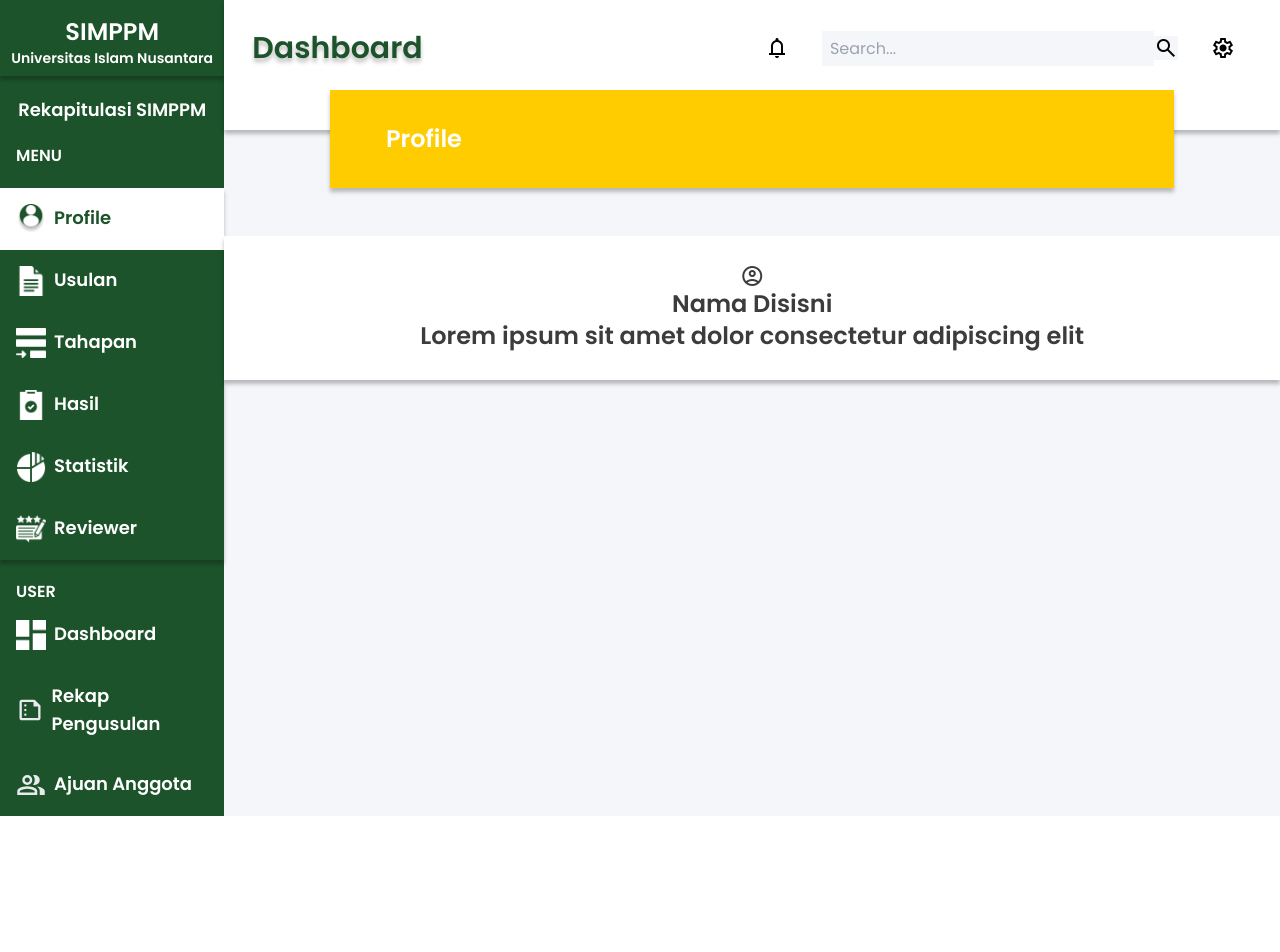
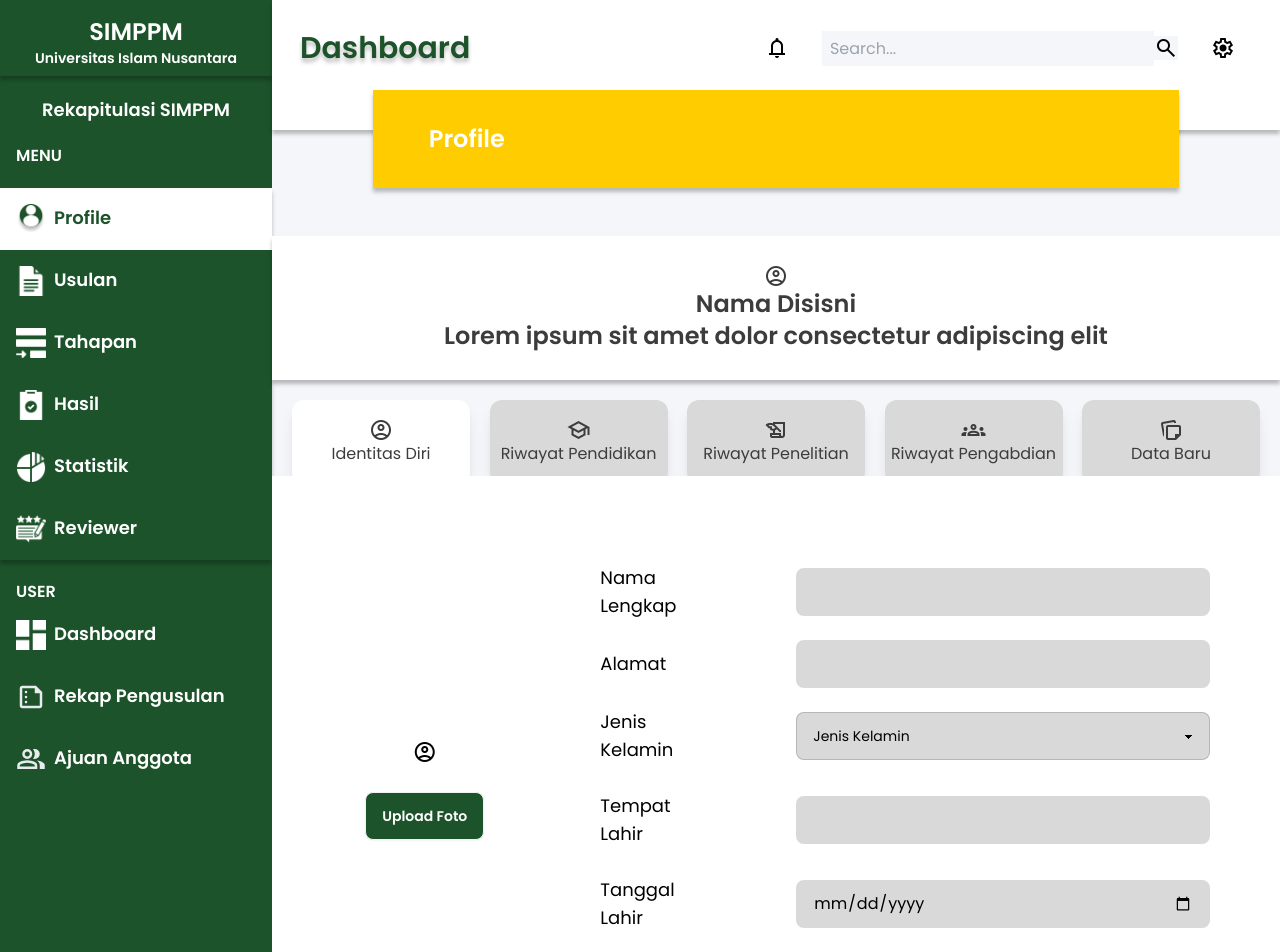
Before and after one commit to Rifansyah12/LPPMuninus, a Next.js app in the folder frontend/: page /dashboard/profile in a window 1280 px wide. Shown: the top 952 px of the page. Before the commit the page ends 816 px from the top, so only its background shows below. Built offline with nearby package versions, Linux system fonts and the light colour scheme.

Commit message:
feat: create nav menu profile

```diff
--- /dev/null
+++ b/frontend/src/components/HeadDashboard.tsx
@@ -0,0 +1,55 @@
+import { useState } from "react";
+
+export default function HeadDashboard({title}: {title: string}) {
+    const [searchValue, setSearchValue] = useState("");
+
+    // Fungsi untuk menangani klik dan enter
+    const handleSearch = () => {
+      console.log(searchValue); // Menampilkan nilai input di console
+    };
+
+    // Fungsi untuk menangani tombol "Enter"
+    const handleKeyDown = (event: React.KeyboardEvent<HTMLInputElement>) => {
+      if (event.key === "Enter") {
+        handleSearch();
+      }
+    };
+  return (
+    <header>
+      <div className="h-[130px] py-[1.5rem] px-7 bg-white text-black shadow-md">
+        <div className="flex justify-between  items-center ">
+          <h1 className="text-3xl text-[#1C532A] text-shadow font-semibold">
+            Dashboard
+          </h1>
+          <div className="flex items-center gap-4">
+            <button className="btn btn-ghost">
+              <span className="material-symbols-outlined">notifications</span>
+            </button>
+            <div className="flex items-center">
+              <input
+                type="text"
+                value={searchValue}
+                onChange={(e) => setSearchValue(e.target.value)}
+                onKeyDown={handleKeyDown} // Event handler untuk tombol "Enter"
+                className="h-[35px] bg-[#F4F6F9] text-[#000000] outline-none border-none px-2"
+                placeholder="Search..."
+              />
+              <span
+                className="material-symbols-outlined bg-[#F4F6F9] text-[35px] cursor-pointer"
+                onClick={handleSearch} // Event handler untuk klik ikon
+              >
+                search
+              </span>
+            </div>
+            <div className="btn btn-ghost">
+              <span className="material-symbols-outlined">settings</span>
+            </div>
+          </div>
+        </div>
+      </div>
+      <div className="w-[80%] -mt-[2.5rem] mx-auto pl-[3.5rem] flex bg-[#FFCC00] text-white h-[98px] items-center shadow-md">
+        <h2 className="text-2xl font-semibold">{title}</h2>
+      </div>
+    </header>
+  );
+}
--- /dev/null
+++ b/frontend/src/components/Sidebar.tsx
@@ -0,0 +1,33 @@
+import ListMenu from "@/components/ListMenu";
+export default function Sidebar() {
+  return (
+    <div className="min-w-[17rem] bg-[#1C532A] block text-[#FFFFFF]">
+      <div className="shadow-[0px_4px_4px_0px_rgba(0,0,0,0.25)] pt-4 pb-2 text-center">
+        <h1 className="text-2xl font-semibold">SIMPPM</h1>
+        <h2 className="text-sm font-semibold">Universitas Islam Nusantara</h2>
+      </div>
+      <h2 className="text-center text-lg font-semibold py-5">
+        Rekapitulasi SIMPPM
+      </h2>
+      <h3 className="pl-4 text-base font-semibold">MENU</h3>
+      <div className="shadow-[0px_4px_4px_0px_rgba(0,0,0,0.25)] my-5">
+        <div className="">
+          <ListMenu text="Profile" icon="/icon/profile.png" active={true} />
+          <ListMenu text="Usulan" icon="/icon/usulan.png" />
+          <ListMenu text="Tahapan" icon="/icon/tahapan.png" />
+          <ListMenu text="Hasil" icon="/icon/hasil.png" />
+          <ListMenu text="Statistik" icon="/icon/piechart.png" />
+          <ListMenu text="Reviewer" icon="/icon/review.png" />
+        </div>
+      </div>
+      <h3 className="pl-4 text-base font-semibold">USER</h3>
+      <div className="">
+        <div className="">
+          <ListMenu text="Dashboard" icon="/icon/dashboard.png" />
+          <ListMenu text="Rekap Pengusulan" icon="/icon/summary.svg" />
+          <ListMenu text="Ajuan Anggota" icon="/icon/group.svg" />
+        </div>
+      </div>
+    </div>
+  );
+}
--- a/frontend/src/pages/dashboard/profile/index.tsx
+++ b/frontend/src/pages/dashboard/profile/index.tsx
@@ -1,21 +1,10 @@
-import ListMenu from "@/components/ListMenu";
+import HeadDashboard from "@/components/HeadDashboard";
+import Sidebar from "@/components/Sidebar";
 import Head from "next/head";
 import { useState } from "react";
 
 export default function Profile() {
-  const [searchValue, setSearchValue] = useState("");
-
-  // Fungsi untuk menangani klik dan enter
-  const handleSearch = () => {
-    console.log(searchValue); // Menampilkan nilai input di console
-  };
-
-  // Fungsi untuk menangani tombol "Enter"
-  const handleKeyDown = (event: React.KeyboardEvent<HTMLInputElement>) => {
-    if (event.key === "Enter") {
-      handleSearch();
-    }
-  };
+  const [activeMenu, setActiveMenu] = useState("Identitas Diri");
   return (
     <div className="">
       <Head>
@@ -27,77 +16,15 @@ export default function Profile() {
       </Head>
       <div className="flex w-full bg-primary text-black">
         {/* Side Bar Start */}
-        <div className="w-[17rem] bg-[#1C532A] block text-[#FFFFFF]">
-          <div className="shadow-[0px_4px_4px_0px_rgba(0,0,0,0.25)] pt-4 pb-2 text-center">
-            <h1 className="text-2xl font-semibold">SIMPPM</h1>
-            <h2 className="text-sm font-semibold">
-              Universitas Islam Nusantara
-            </h2>
-          </div>
-          <h2 className="text-center text-lg font-semibold py-5">
-            Rekapitulasi SIMPPM
-          </h2>
-          <h3 className="pl-4 text-base font-semibold">MENU</h3>
-          <div className="shadow-[0px_4px_4px_0px_rgba(0,0,0,0.25)] my-5">
-            <div className="">
-              <ListMenu text="Profile" icon="/icon/profile.png" active={true} />
-              <ListMenu text="Usulan" icon="/icon/usulan.png" />
-              <ListMenu text="Tahapan" icon="/icon/tahapan.png" />
-              <ListMenu text="Hasil" icon="/icon/hasil.png" />
-              <ListMenu text="Statistik" icon="/icon/piechart.png" />
-              <ListMenu text="Reviewer" icon="/icon/review.png" />
-            </div>
-          </div>
-          <h3 className="pl-4 text-base font-semibold">USER</h3>
-          <div className="">
-            <div className="">
-              <ListMenu text="Dashboard" icon="/icon/dashboard.png" />
-              <ListMenu text="Rekap Pengusulan" icon="/icon/summary.svg" />
-              <ListMenu text="Ajuan Anggota" icon="/icon/group.svg" />
-            </div>
-          </div>
-        </div>
+        <Sidebar />
         {/* Side Bar End */}
 
         {/* Content Start */}
 
         <div className="w-full">
-          <div className="h-[130px] py-[1.5rem] px-7 bg-white text-black shadow-md">
-            <div className="flex justify-between  items-center ">
-              <h1 className="text-3xl text-[#1C532A] text-shadow font-semibold">
-                Dashboard
-              </h1>
-              <div className="flex items-center gap-4">
-                <button className="btn btn-ghost">
-                  <span className="material-symbols-outlined">
-                    notifications
-                  </span>
-                </button>
-                <div className="flex items-center">
-                  <input
-                    type="text"
-                    value={searchValue}
-                    onChange={(e) => setSearchValue(e.target.value)}
-                    onKeyDown={handleKeyDown} // Event handler untuk tombol "Enter"
-                    className="h-[35px] bg-[#F4F6F9] text-[#000000] outline-none border-none px-2"
-                    placeholder="Search..."
-                  />
-                  <span
-                    className="material-symbols-outlined bg-[#F4F6F9] text-[35px] cursor-pointer"
-                    onClick={handleSearch} // Event handler untuk klik ikon
-                  >
-                    search
-                  </span>
-                </div>
-                <div className="btn btn-ghost">
-                  <span className="material-symbols-outlined">settings</span>
-                </div>
-              </div>
-            </div>
-          </div>
-          <div className="w-[80%] -mt-[2.5rem] mx-auto pl-[3.5rem] flex bg-[#FFCC00] text-white h-[98px] items-center shadow-md">
-            <h2 className="text-2xl font-semibold">Profile</h2>
-          </div>
+          {/* Header Dashboard Start */}
+          <HeadDashboard title="Profile" />
+          {/* Header Dashboard End */}
 
           {/* Head Profile Dashboard Start */}
           <div className="w-full py-7 flex justify-center items-center flex-col bg-white shadow-md mt-[3rem] text-primary">
@@ -112,11 +39,149 @@ export default function Profile() {
           {/* Head Profile Dashboard End */}
 
           {/* Head Dashboard End */}
-          <div className=""></div>
+          <div className="flex flex-col">
+            <div className="flex w-full justify-between mt-5 gap-2 px-5">
+              <ProfileMenu
+                active={activeMenu === "Identitas Diri"}
+                title="Identitas Diri"
+                icon="account_circle"
+                onClick={() => setActiveMenu("Identitas Diri")} // Set menu aktif
+              />
+              <ProfileMenu
+                active={activeMenu === "Riwayat Pendidikan"}
+                title="Riwayat Pendidikan"
+                icon="school"
+                onClick={() => setActiveMenu("Riwayat Pendidikan")} // Set menu aktif
+              />
+              <ProfileMenu
+                active={activeMenu === "Riwayat Penelitian"}
+                title="Riwayat Penelitian"
+                icon="history_edu"
+                onClick={() => setActiveMenu("Riwayat Penelitian")} // Set menu aktif
+              />
+              <ProfileMenu
+                active={activeMenu === "Riwayat Pengabdian"}
+                title="Riwayat Pengabdian"
+                icon="groups"
+                onClick={() => setActiveMenu("Riwayat Pengabdian")} // Set menu aktif
+              />
+              <ProfileMenu
+                active={activeMenu === "Data Baru"}
+                title="Data Baru"
+                icon="note_stack"
+                onClick={() => setActiveMenu("Data Baru")} // Set menu aktif
+              />
+            </div>
+
+            {/* Conditional rendering untuk form yang aktif */}
+            {activeMenu === "Identitas Diri" && <FormProfile />}
+            {activeMenu === "Riwayat Pendidikan" && <EducationHistory />}
+            {/* Tambahkan komponen lain jika diperlukan */}
+          </div>
+        <div className="w-full text-center bg-white mt-5 py-2">
+          <p>Copyright 2024 © LPPM Universitas Islam Nusantara </p>
         </div>
-
+        </div>
         {/* Content End */}
       </div>
     </div>
   );
 }
+
+const ProfileMenu = ({
+  active = false,
+  title,
+  icon,
+  onClick,
+}: {
+  active?: boolean;
+  title: string;
+  icon: string;
+  onClick: () => void; // Tambahkan onClick sebagai prop
+}) => {
+  return (
+    <div
+      onClick={onClick} // Panggil onClick ketika diklik
+      className={` ${
+        active ? "bg-white cursor-default" : "bg-[#D9D9D9] hover:bg-white"
+      } flex items-center justify-center flex-col w-[178px] h-[84px] shadow-lg text-primary rounded-xl cursor-pointer `}
+    >
+      <span className="material-symbols-outlined">{icon}</span>
+      <p>{title}</p>
+    </div>
+  );
+};
+
+const InputForm = ({
+  label,
+  type,
+  name,
+}: {
+  label: string;
+  type: string;
+  name: string;
+}) => {
+  return (
+    <div className="flex justify-between items-center gap-[6rem]">
+      <label htmlFor={name} className="label text-lg min-w-[6.5rem] inline">
+        {label}
+      </label>
+      <input
+        id={name}
+        type={type}
+        name={name}
+        className="input bg-[#D9D9D9] text-black min-w-[70%]"
+      />
+    </div>
+  );
+};
+
+const FormProfile = () => {
+  return (
+    <form
+      action=""
+      className="flex w-full bg-white -mt-2 px-7 py-[5rem] gap-[7rem] items-center justify-center"
+    >
+      <div className="flex justify-center flex-col items-center gap-7">
+        <span className="material-symbols-outlined text-[4rem]">
+          account_circle
+        </span>
+        <button className="btn bg-[#1C532A] text-white">Upload Foto</button>
+      </div>
+      <div className="flex justify-center flex-col gap-3">
+        <InputForm label="Nama Lengkap" type="text" name="fullname" />
+        <InputForm label="Alamat" type="text" name="address" />
+        <div className="flex justify-between items-center gap-[6rem]">
+          <label htmlFor="sex" className="label text-lg min-w-[6.5rem] inline">
+            Jenis Kelamin
+          </label>
+          <select
+            id="sex"
+            name="sex"
+            className="select select-bordered bg-[#D9D9D9] text-black min-w-[70%]"
+          >
+            <option disabled selected>
+              Jenis Kelamin
+            </option>
+            <option value={"laki-laki"}>Laki-laki</option>
+            <option value={"perempuan"}>Perempuan</option>
+          </select>
+        </div>
+        <InputForm label="Tempat Lahir" type="text" name="place_birth" />
+        <InputForm label="Tanggal Lahir" type="date" name="date_birth" />
+        <button className="btn bg-[#1C532A] text-white -ml-[5rem] mt-6">
+          Simpan
+        </button>
+      </div>
+    </form>
+  );
+}
+
+const EducationHistory = () => {
+  return (
+    <div className="flex w-full bg-white -mt-2 px-7 py-[5rem] gap-[7rem] items-center justify-center">
+      <h1>Ini bagian education history</h1>
+      <p>Lorem ipsum dolor, sit amet consectetur adipisicing elit. Magnam molestiae adipisci alias vel neque corporis beatae quod quasi a totam natus repudiandae mollitia expedita id repellendus reprehenderit velit, quaerat exercitationem?</p>
+    </div>
+  );
+}
```
Also changed, not shown: frontend/src/pages/login/index.tsx (+1 -6 lines), frontend/public/all-uninus.jpg (added), frontend/public/gapura-uninus.png (added), frontend/src/pages/dashboard/index.tsx (added).
